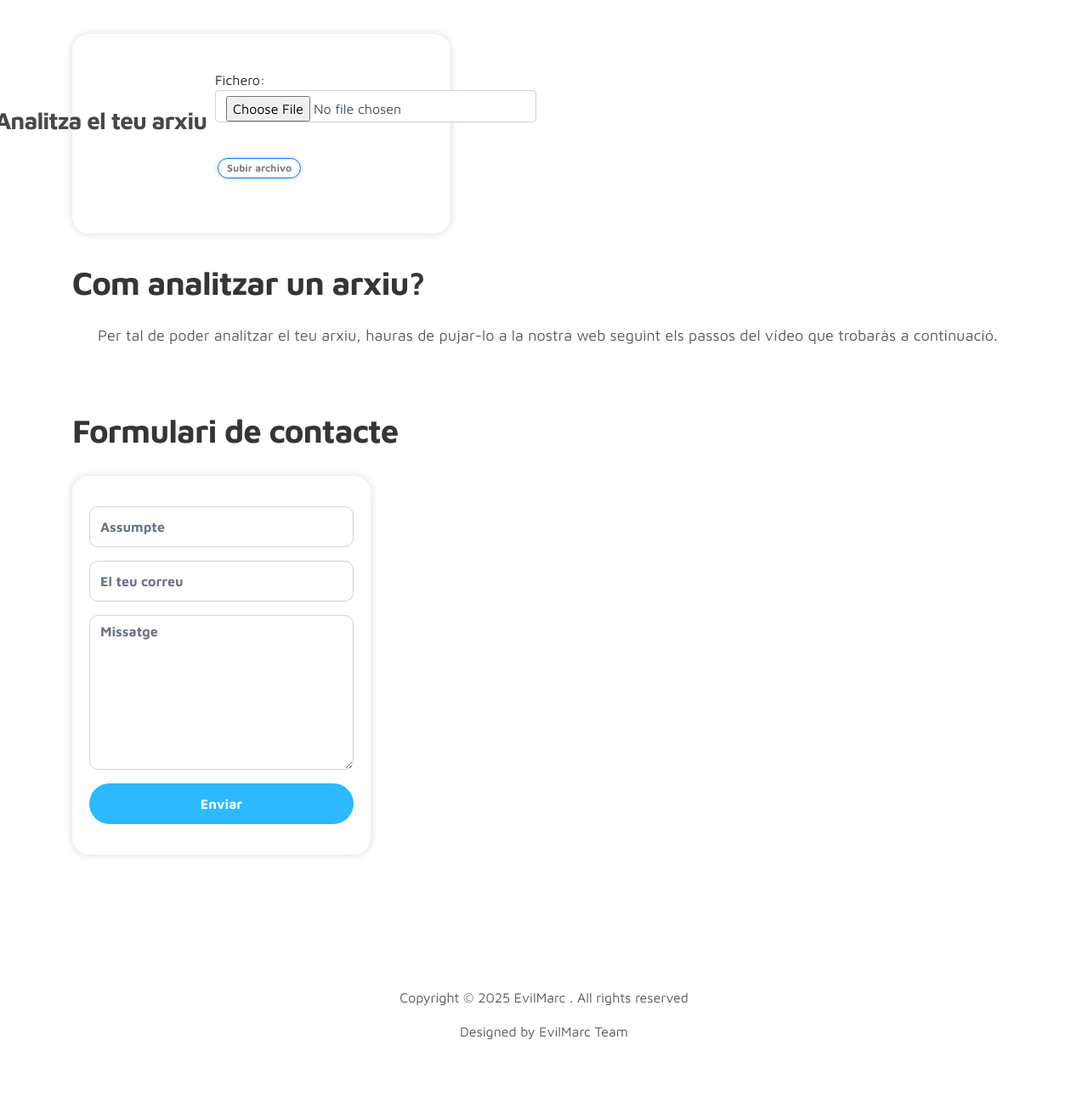
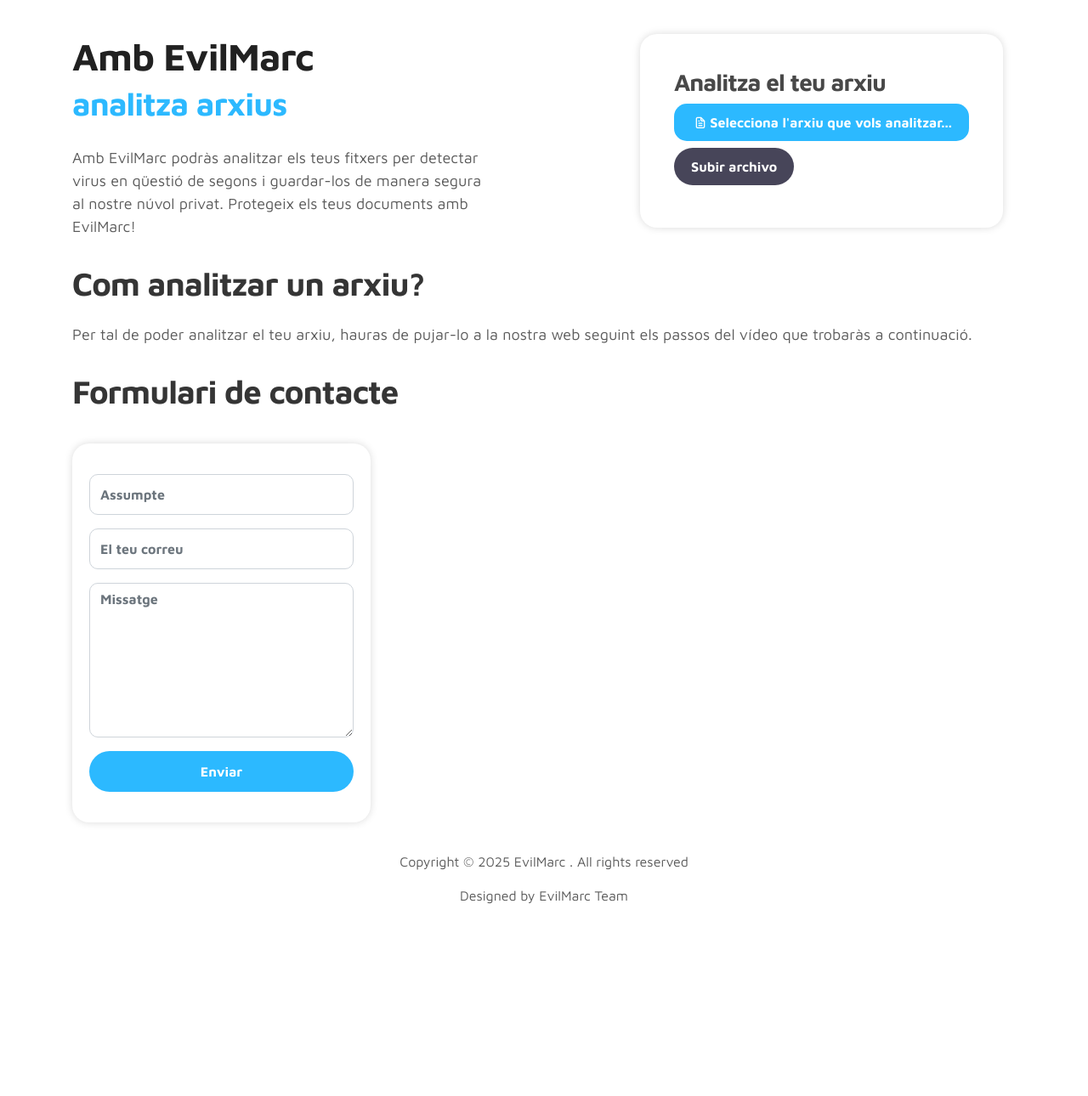
Before and after one commit to mxntse3exe/EvilMarc, a PHP site: page / in a window 1280 px wide. Shown: the part 70-1360 px from the top of the page at 85% size. After the commit the page ends 1134 px from the top, so only its background shows below. Run offline with PHP 8.4, Linux system fonts and the light colour scheme.

Commit message:
index bastant acabat

```diff
--- a/web/control_usuaris.php
+++ b/web/control_usuaris.php
@@ -185,7 +185,7 @@
         ?>
 
             <div class="row seccio_panell">
-                <div>
+                <div style="width: 90%;">
                     <h2>Panell de control d'usuaris</h2>
 
                     <div class="botons_administracio">
--- a/web/css/tooplate-style.css
+++ b/web/css/tooplate-style.css
@@ -344,6 +344,9 @@
   .botons_usu {
     font-size: 16px;
   }
+  .index_pujar_arxius {
+    width: 45%;
+  }
 }
 
 @media (max-width: 1270px) {
@@ -366,6 +369,9 @@
   }
   .botons_usu {
     font-size: 16px;
+  }
+  .index_pujar_arxius {
+    width: 45%;
   }
 }
 
@@ -410,6 +416,10 @@
   }
   .botons_usu {
     font-size: 16px;
+  }
+
+  .index_pujar_arxius {
+    width: 100%;
   }
 
 }
@@ -467,6 +477,9 @@
   .botons_usu {
     font-size: 13px;
   }
+  .index_pujar_arxius {
+    width: 100%;
+  }
 
 }
 @media (max-width: 580px) {
@@ -523,6 +536,9 @@
   }
   .botons_usu {
     font-size: 13px;
+  }
+  .index_pujar_arxius {
+    width: 100%;
   }
 
 }
@@ -586,6 +602,9 @@
   .botons_usu {
     font-size: 13px;
   }
+  .index_pujar_arxius {
+    width: 100%;
+  }
 }
 
 
@@ -604,25 +623,74 @@
   align-content: center;
   flex-wrap: wrap;
   margin-top: 24px;
-  height: 90%;
+  height: 100%;
   flex-direction: column;
+  padding: 40px;
+  margin-right: 15px;
 }
-.text_analitzar {
-  padding: 10px;
+
+.seccio_panell_index {
+  justify-content: space-between;
+  margin-bottom: -30px;
+  display: flex;
+  margin-left: 0px;
+  margin-right: 0px;
+}
+
+.form_pujar_arxius {
+  display: flex;
+  flex-direction: column;
+  align-items: flex-start;
+  margin-bottom: 10px;
+}
+
+.custom-file-upload {
+  background: #2CB9FF;
+  border-radius: 15px;
+  color: #ffffff;
+  font-weight: bold;
+  border: 0;
+  cursor: pointer;
+  transition: all 0.4s ease;
+  padding: 10px 20px;
+}
+.custom-file-upload:hover {
+  background-color: #474559; /* Azul más oscuro */
+}
+.input_arxiu {
+  display: none;
+}
+
+.pujar_arxiu_submit {
+  background: #474559;
+  border-radius: 50px;
+  color: #ffffff;
+  font-weight: bold;
+  border: 0;
+  cursor: pointer;
+  transition: all 0.4s ease;
+  padding: 10px 20px;
+}
+.pujar_arxiu_submit:hover {
+  background-color: #2CB9FF; /* Azul más oscuro */
+}
+
+.sortida_analisi {
+  margin-top: 15px;
 }
 
 
 /* INDEX.PHP secció funcionament */
 
-.funcionament_contents {
+.contents {
   display: flex;
-  margin-top: 25px;
+  margin-top: 45px;
+  flex-direction: column;
 }
-.text_funcionament {
-  margin-right: 15px;
-}
-.video_funcionament {
-  width: auto;
+
+.videotext_funcionament {
+  display: flex;
+  margin-top: 15px;
 }
 
 
--- a/web/index.php
+++ b/web/index.php
@@ -59,22 +59,43 @@
     </nav>
 
     <!-- PUJAR ARXIUS -->
+
+
     <section class="about full-screen d-lg-flex justify-content-center align-items-center">
         <div class="container">
-            <div class="row">
-                <div class="col-lg-5 col-md-12 col-12">
+            <div class="row seccio_panell_index">
+                <div class="index_pujar_arxius">
+
+                    <h1 class="animated animated-text">
+                        <span class="mr-2">Amb EvilMarc</span>
+                        <div class="animated-info">
+                            <span class="animated-item">analitza arxius</span>
+                            <span class="animated-item">puja carpetes</span>
+                            <span class="animated-item">gestiona fitxers</span>
+                        </div>
+                    </h1>
+                    <p>Amb EvilMarc podràs analitzar els teus fitxers per detectar virus en qüestió de segons i guardar-los de manera segura al nostre núvol privat. Protegeix els teus documents amb EvilMarc!</p>
+                </div>
+
                 <div class="pujar_arxius_index">
                     <h3 class="text_analitzar">Analitza el teu arxiu</h3>
-                        <br>
-                        <form enctype="multipart/form-data" method="post" action="index">
+
+                    <form enctype="multipart/form-data" method="post" action="index" class="form_pujar_arxius">
                         <input type="hidden" name="max_file_size" value="5000000">
-                            Fichero: <input type="file" name="archivo" class="form-control mb-3">
-                            <br>
-                            <input type="submit" value="Subir archivo" class="btn btn-primary" name="arxiu">
-                            <br><br>
+
+
+
+                        <label for="archivo" class="custom-file-upload"><i class="uil uil-file-alt"></i>Selecciona l'arxiu que vols analitzar...</label>
+
+
+
+                        <input type="file" name="archivo" class="input_arxiu" id="archivo">
+
+                        <input type="submit" value="Subir archivo" class="pujar_arxiu_submit" name="arxiu">
                     </form>
+
+
                     <?php
-
                         if(isset($_POST['arxiu'])){
 
                             if (is_uploaded_file ($_FILES['archivo']['tmp_name'])) {
@@ -84,47 +105,37 @@
 
                                 $nombreFichero = $uniqid."_".$_FILES['archivo']['name'];
 
-
                                 move_uploaded_file ($_FILES['archivo']['tmp_name'], $nombreDirectorio.$nombreFichero);
-
 
                                 $command = escapeshellcmd("python3 /var/www/html/evilmarc_web.py ".escapeshellarg($nombreFichero));
 
+                                $output = shell_exec($command);
+                                echo "<p class='sortida_analisi'>".$output."</p>";
+                            }
+                        }
+                    ?>
 
-                                    $output = shell_exec($command);
-                                    echo $output;
-                                }
+                </div>
 
-                            }
-
-                        ?>
             </div>
-                </div>
-            </div>
-        </div>
-    </section>
 
 
-    <!-- FUNCIONAMENT -->
 
-    <section class="about full-screen d-lg-flex justify-content-center align-items-center">
-        <div class="container">
-            <div class="row">
-                <div class="seccio_index" id="Funcionament">
+
+            <div class="row seccio_panell_index" id="Funcionament">
+                <div class="contents">
                     <h2>Com analitzar un arxiu?</h2>
-                    <div class="funcionament_contents">
-                        <div class="video_funcionament">
-                            <!-- <iframe width="400" height="250" src="https://www.youtube.com/embed/xvFZjo5PgG0?si=OxInnWXff0cEFuFZ" title="YouTube video player" frameborder="0" allow="accelerometer; autoplay; clipboard-write; encrypted-media; gyroscope; picture-in-picture; web-share" referrerpolicy="strict-origin-when-cross-origin" allowfullscreen></iframe> -->
-                        </div>
-                        <div class="text_funcionament">
+                    <div class="videotext_funcionament">
+
                         <p>Per tal de poder analitzar el teu arxiu, hauras de pujar-lo a la nostra web seguint els passos del vídeo que trobaràs a continuació.</p>
+
+
                     </div>
                 </div>
             </div>
 
-
-    <!-- CONTACTE -->
-                <div class="seccio_index" id="Contacte">
+            <div class="row seccio_panell_index" id="Contacte">
+                <div class="contents">
                 <h2>Formulari de contacte</h2>
                     <div class="contact_contents">
 
@@ -144,19 +155,16 @@
                     </div>
 
                 </div>
+            </div>
+
+
 
 
 
 
         </div>
-        </div>
     </section>
 
-
-    </section>
-    <section class="about full-screen d-lg-flex justify-content-center align-items-center" id="Contacte">
-
-    </section>
 
 
     <!-- FOOTER -->
```
Also changed, not shown: 1 other file. Lines whose indentation alone changed are shown as unchanged.
